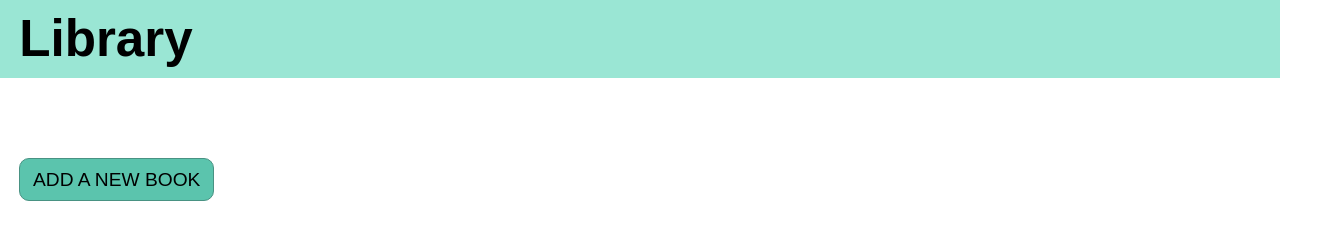
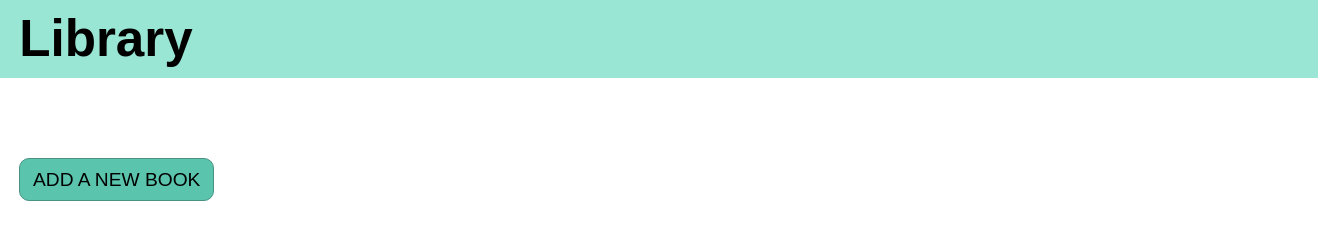
Before and after one commit to graycorvid/library, a website: page index.html in a window 1280 px wide. Shown: the whole page, 1318 px wide, since content can reach past the window. Drawn offline with nearby package versions, Linux system fonts and the light colour scheme; files that its build step writes are made by us from their sources; a web font is replaced by a local one.

```diff
--- a/src/sass/layout/_header.scss
+++ b/src/sass/layout/_header.scss
@@ -1,13 +1,10 @@
 @use "../base/typography";
 @use "../abstracts/variables";
 
-header {
-  grid-column-start: 1;
-  grid-column-end: 3;
-}
 h1 {
   margin: 0;
   padding: 0.6rem 1.2rem;
+  min-width: 100vw;
   font-size: 3.2rem;
   background-color: var(--color-bgc);
 }
```
